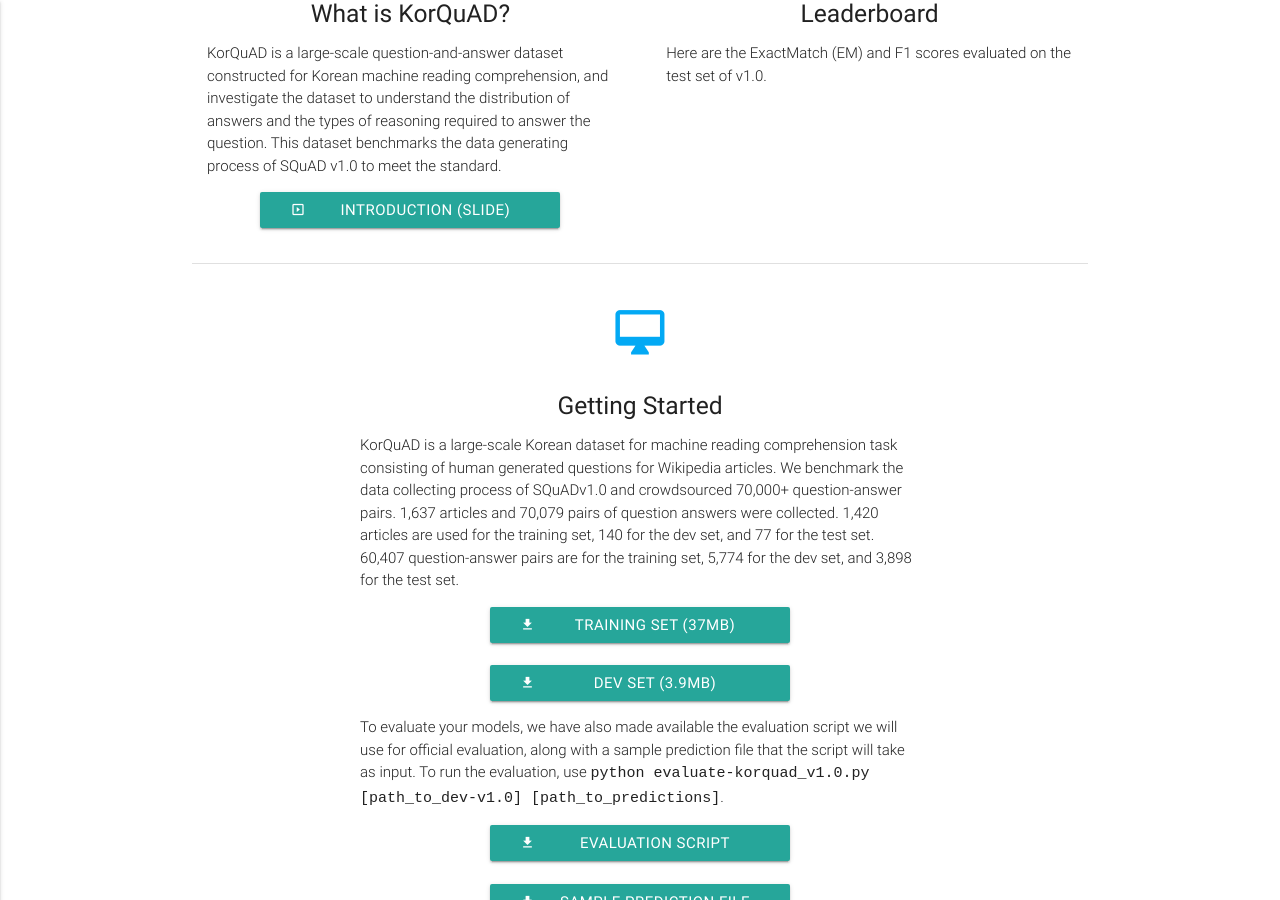
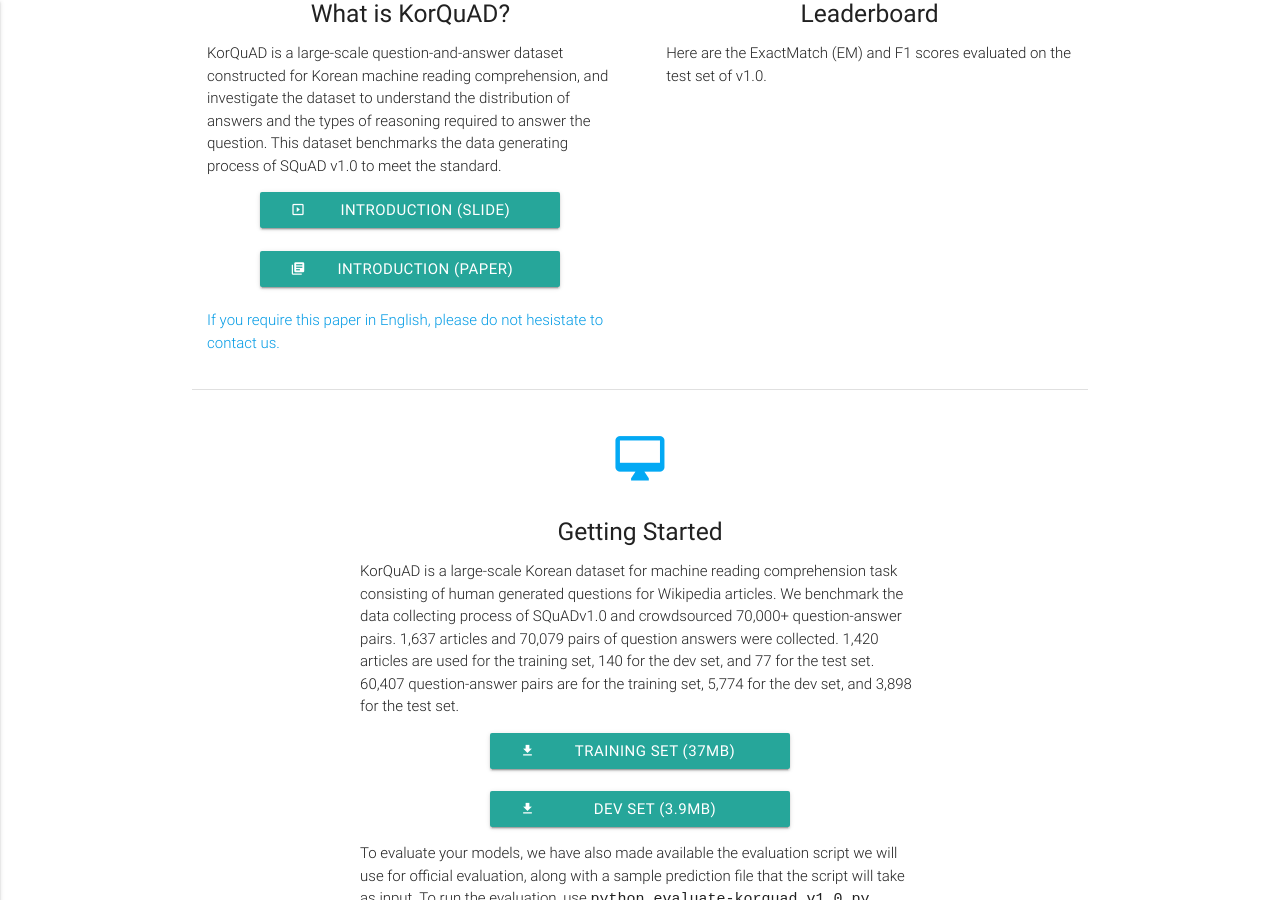
Before and after one commit to korquad/korquad.github.io, a Jekyll site: the page built from category/index_english.html, in a window 1280 px wide and 900 px high, scrolled down 556 px. Built offline with Jekyll 4.4.1, drawn with Linux system fonts in a browser that asks for light colours.

Commit message:
19/02/20 paper link added (LHJ)

```diff
--- a/_layouts/home.html
+++ b/_layouts/home.html
@@ -32,7 +32,11 @@
               <a id="slideshare" href="https://www.slideshare.net/SeungyoungLim/korquad-introduction" class="waves-effect waves-light btn" style="width:300px" download=""><i class="material-icons
 left">slideshow</i>KorQuAD 소개 (Slide)</a>
             </div>
-
+            <br>
+            <div class="center">
+              <a id="paper" href="http://m.dbpia.co.kr/Journal/ArticleDetail/NODE07613668" class="waves-effect waves-light btn" style="width:300px" download=""><i class="material-icons
+left">library_books</i>KorQuAD 소개 (Paper)</a>
+            </div>
           </div>
         </div>
 
--- a/category/index_english.html
+++ b/category/index_english.html
@@ -77,6 +77,13 @@
               <a id="slideshare" href="https://www.slideshare.net/SeungyoungLim/korquad-introduction" class="waves-effect waves-light btn" style="width:300px" download=""><i class="material-icons
 left">slideshow</i>Introduction (Slide)</a>
             </div>
+            <br>
+            <div class="center">
+              <a id="paper" href="http://m.dbpia.co.kr/Journal/ArticleDetail/NODE07613668" class="waves-effect waves-light btn" style="width:300px" download=""><i class="material-icons
+left">library_books</i>Introduction (Paper)</a>
+            </div>
+            <br>
+            <a href="mailto:hyunjeonglee@lgcns.com" class="light">If you require this paper in English, please do not hesistate to contact us.</a>
           </div>
         </div>
 
```
